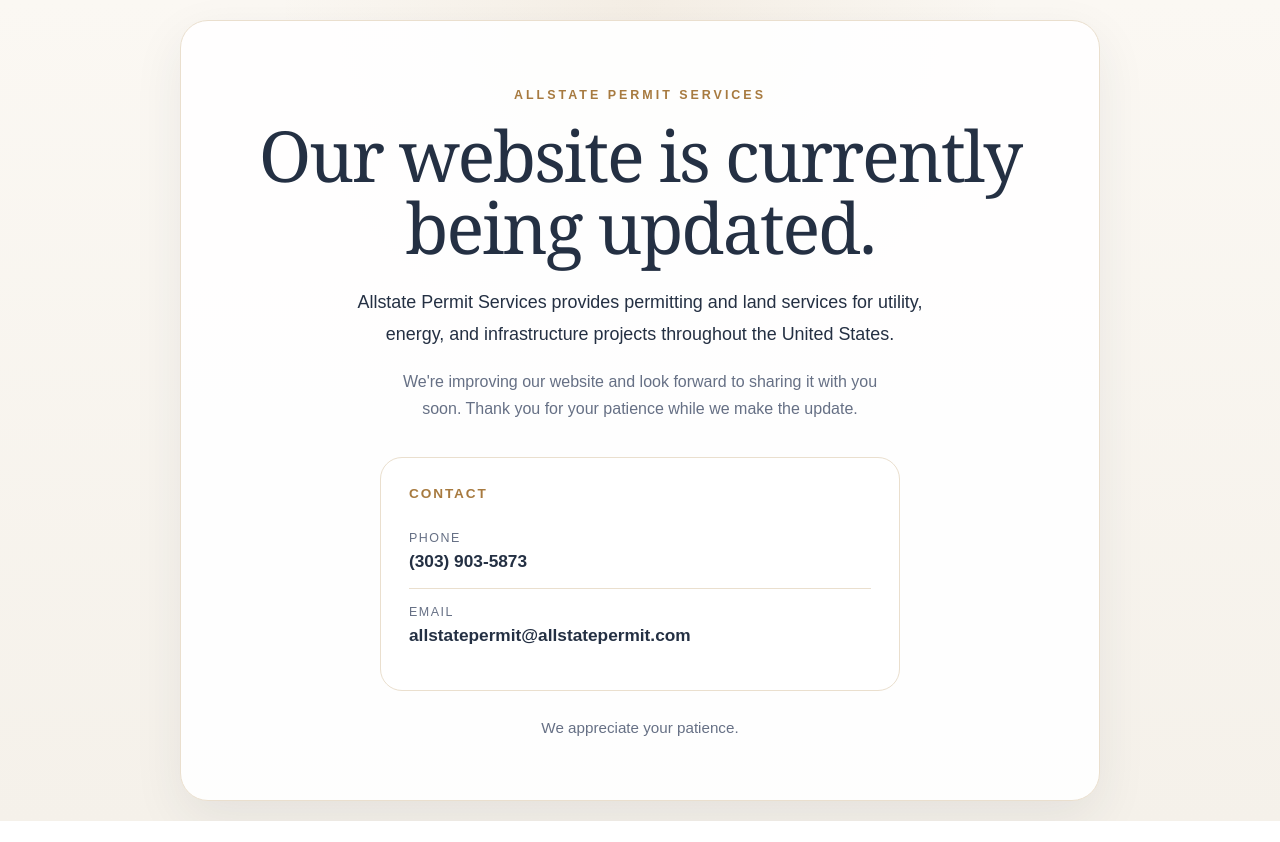
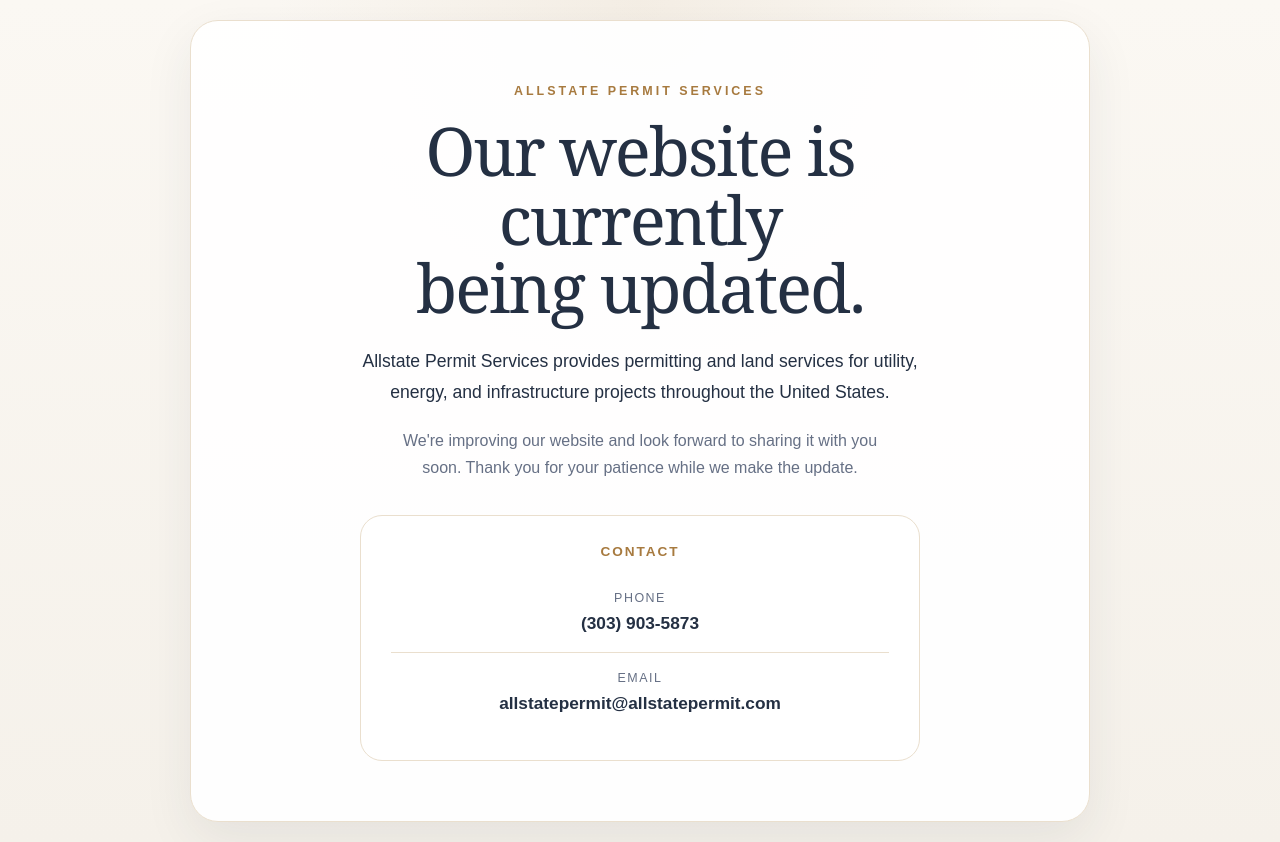
Before and after one commit to vncnlsn/meafball, a plain HTML site: page index.html in a window 1280 px wide. Before the commit the page ends 821 px from the top, so only its background shows below. Drawn offline with Linux system fonts and the light colour scheme.

Commit message:
Update index.html

```diff
--- a/index.html
+++ b/index.html
@@ -16,8 +16,14 @@
       --shadow:0 18px 50px rgba(36,48,67,.08);
     }
 
-    *{ box-sizing:border-box; }
-    html,body{ margin:0; padding:0; }
+    *{
+      box-sizing:border-box;
+    }
+
+    html,body{
+      margin:0;
+      padding:0;
+    }
 
     body{
       min-height:100vh;
@@ -33,15 +39,15 @@
 
     .wrap{
       width:100%;
-      max-width:920px;
+      max-width:900px;
     }
 
     .card{
-      background:rgba(255,255,255,.93);
+      background:rgba(255,255,255,.94);
       border:1px solid var(--border);
       border-radius:28px;
       box-shadow:var(--shadow);
-      padding:clamp(28px,5vw,64px);
+      padding:clamp(28px,5vw,60px);
       text-align:center;
     }
 
@@ -59,21 +65,23 @@
       margin:0;
       font-family: Georgia, "Times New Roman", serif;
       font-weight:500;
-      font-size:clamp(2.35rem,5.8vw,4.4rem);
+      font-size:clamp(2.25rem,5.6vw,4.2rem);
       line-height:1.02;
       letter-spacing:-.03em;
+      max-width:12ch;
+      margin-inline:auto;
     }
 
     .lead{
-      max-width:62ch;
-      margin:22px auto 0;
-      font-size:clamp(1rem,1.45vw,1.12rem);
+      max-width:58ch;
+      margin:24px auto 0;
+      font-size:clamp(1rem,1.4vw,1.1rem);
       line-height:1.8;
       color:var(--text);
     }
 
     .subtle{
-      max-width:58ch;
+      max-width:56ch;
       margin:18px auto 0;
       color:var(--muted);
       font-size:1rem;
@@ -82,13 +90,13 @@
 
     .contact-box{
       width:100%;
-      max-width:520px;
+      max-width:560px;
       margin:34px auto 0;
       background:var(--card);
       border:1px solid var(--border);
       border-radius:22px;
-      padding:28px;
-      text-align:left;
+      padding:28px 30px;
+      text-align:center;
     }
 
     .contact-box h2{
@@ -100,7 +108,7 @@
     }
 
     .contact-item{
-      padding:16px 0;
+      padding:18px 0;
     }
 
     .contact-item + .contact-item{
@@ -109,7 +117,7 @@
 
     .label{
       display:block;
-      margin-bottom:6px;
+      margin-bottom:8px;
       color:var(--muted);
       text-transform:uppercase;
       letter-spacing:.12em;
@@ -122,6 +130,7 @@
       font-size:1.08rem;
       font-weight:700;
       word-break:break-word;
+      display:inline-block;
     }
 
     .value:hover{
@@ -145,12 +154,17 @@
       }
 
       h1{
-        font-size:clamp(2rem,11vw,3.2rem);
+        font-size:clamp(2rem,10vw,3.1rem);
+        max-width:none;
+      }
+
+      .lead{
+        margin-top:20px;
       }
 
       .contact-box{
         margin-top:28px;
-        padding:22px;
+        padding:22px 18px;
       }
     }
   </style>
@@ -184,9 +198,6 @@
         </div>
       </div>
 
-      <div class="footer">
-        We appreciate your patience.
-      </div>
     </section>
   </main>
 </body>
```
